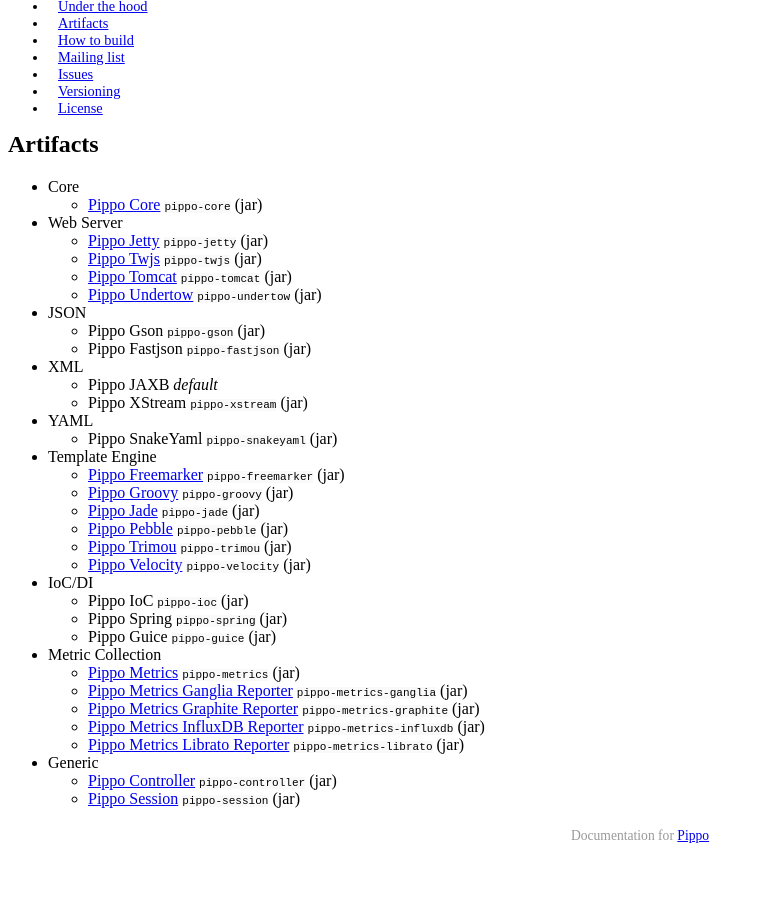
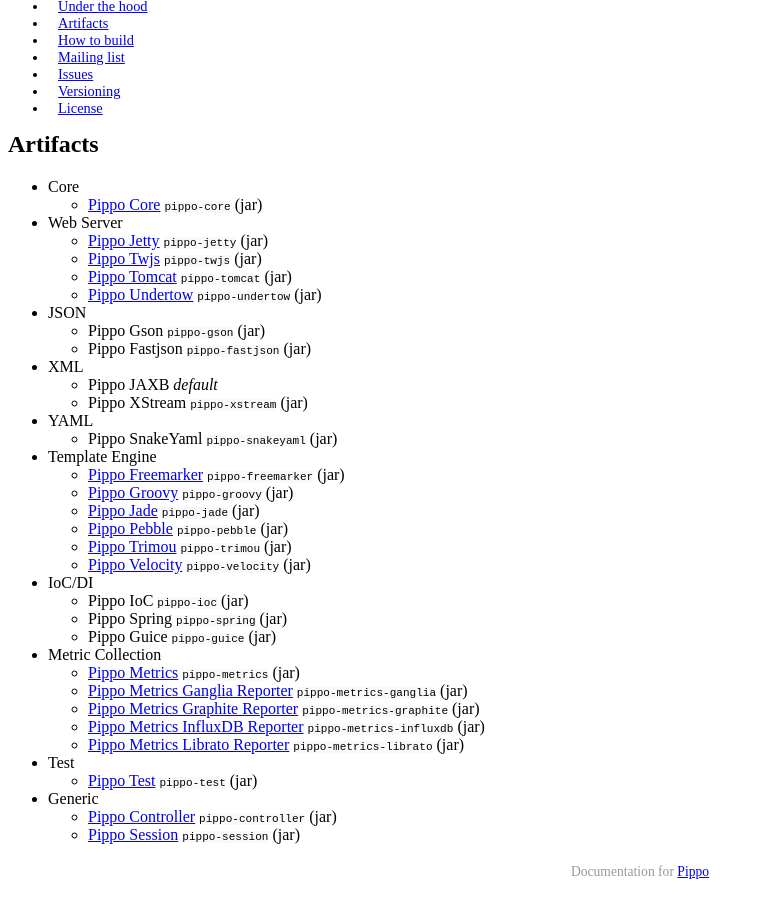
Before and after one commit to pippo-java/pippo.github.io, a Jekyll site: the page built from _posts/2015-03-17-artifacts.md, in a window 1280 px wide and 900 px high, scrolled down 713 px. Shown: the whole window, without its empty margins (0-763 px from the left). Built offline with Jekyll 4.4.1, drawn with Linux system fonts in a browser that asks for light colours; Markdown is read by kramdown in place of the engine named in the settings; a style sheet for code colours, icons or effects is not loaded; before the commit the page ends 1577 px from its top, so only the background shows below that.

Commit message:
Add pippo-test in Artifacts page

```diff
--- a/_posts/2015-03-17-artifacts.md
+++ b/_posts/2015-03-17-artifacts.md
@@ -7,7 +7,7 @@ order: 20
 ---
 
 - Core
-     - [Pippo Core]({{ site.codeurl }}/pippo-core)  `pippo-core` (jar)
+     - [Pippo Core]({{ site.codeurl }}/pippo-core) `pippo-core` (jar)
 - Web Server
      - [Pippo Jetty]({{ site.codeurl }}/pippo-server-parent/pippo-jetty) `pippo-jetty` (jar)
      - [Pippo Twjs]({{ site.codeurl }}/pippo-server-parent/pippo-tjws) `pippo-twjs` (jar)
@@ -38,6 +38,8 @@ order: 20
      - [Pippo Metrics Graphite Reporter]({{ site.codeurl }}/pippo-metrics-parent/pippo-metrics-graphite) `pippo-metrics-graphite` (jar)
      - [Pippo Metrics InfluxDB Reporter]({{ site.codeurl }}/pippo-metrics-parent/pippo-metrics-influxdb) `pippo-metrics-influxdb` (jar)
      - [Pippo Metrics Librato Reporter]({{ site.codeurl }}/pippo-metrics-parent/pippo-metrics-librato) `pippo-metrics-librato` (jar)
+- Test
+     - [Pippo Test]({{ site.codeurl }}/pippo-test) `pippo-test` (jar)
 - Generic
      - [Pippo Controller]({{ site.codeurl }}/pippo-controller-parent/pippo-controller/) `pippo-controller` (jar)
      - [Pippo Session]({{ site.codeurl }}/pippo-session-parent/pippo-session) `pippo-session` (jar)
```
